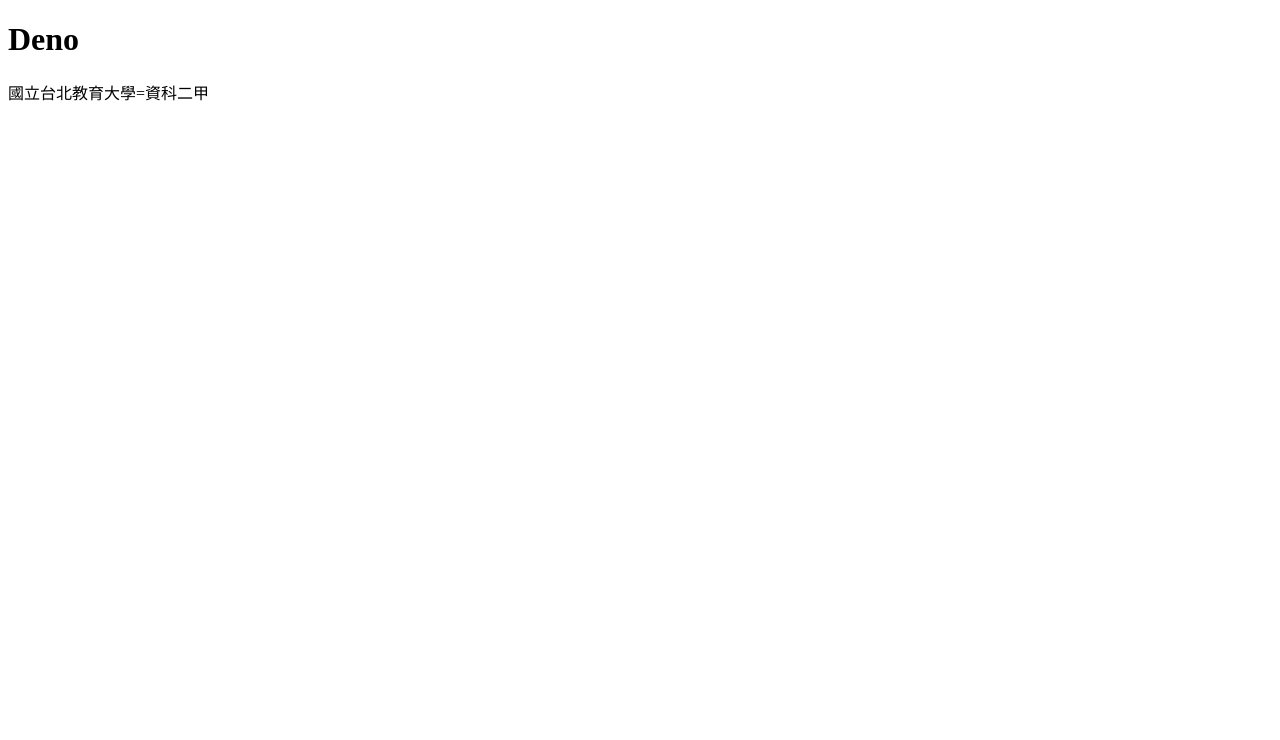
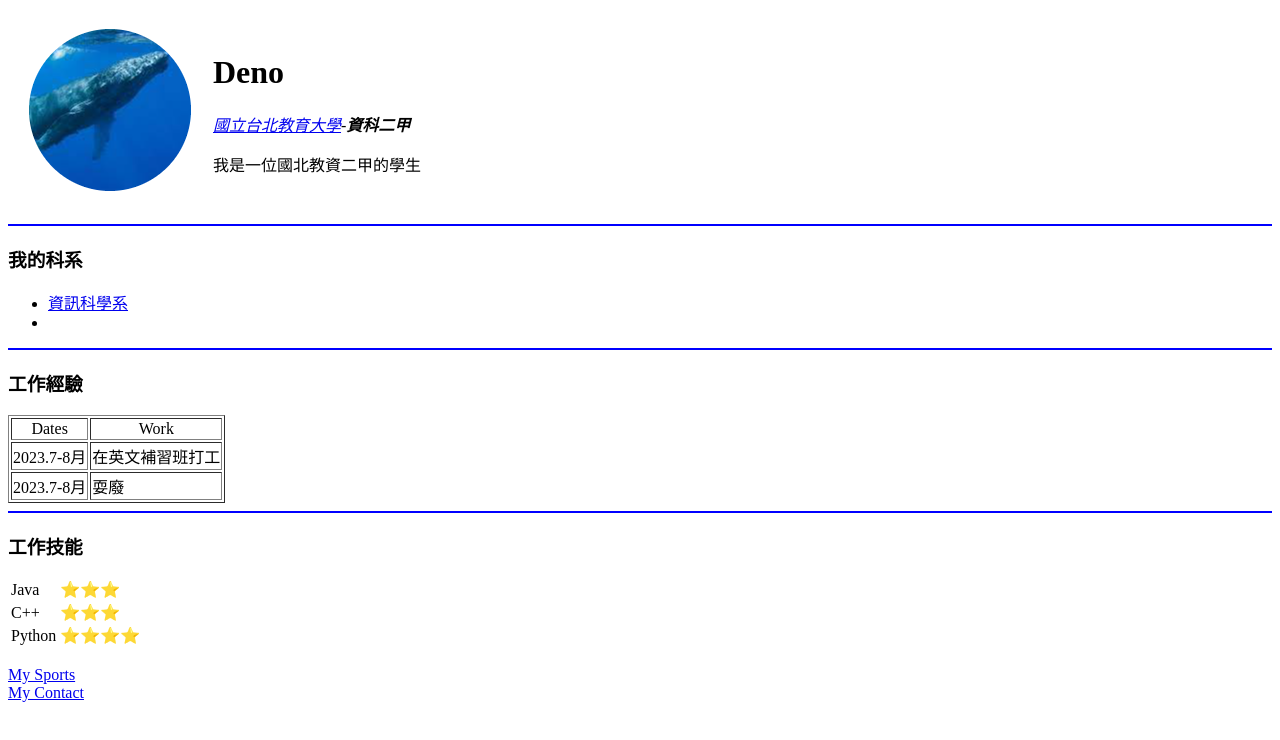
Before and after one commit to 111116017/CV_HTML, a plain HTML site: page index.html in a window 1280 px wide. Drawn offline with Linux system fonts and the light colour scheme.

Commit message:
Update index.html

```diff
--- a/index.html
+++ b/index.html
@@ -6,7 +6,59 @@
     <title>光佑's program</title>
 </head>
 <body>
-    <h1>Deno</h1>
-    <p>國立台北教育大學=資科二甲</p>
+    <table cellspacing="20">
+        <tr>
+            <td><img src="images/whale-modified.png" alt="This is a whale"></td>
+            <td><h1>Deno</h1>
+                <p><em><a href="https://www.ntue.edu.tw">國立台北教育大學</a>-<strong>資科二甲</strong></em></p>
+                <p>我是一位國北教資二甲的學生</p>
+            </td>
+        </tr>
+    </table>
+    <hr color="blue">
+
+    <h3>我的科系</h3>
+    <ul>
+        <li><a href="https://www.cs.ntue.edu.tw">資訊科學系</a></li>
+        <li></li>
+    </ul>
+    <hr color="blue">
+    <h3>工作經驗</h3>
+    <table border="1">
+        <thead>
+            <tr>
+                <td align="center">Dates</td>
+                <td align="center">Work</td>
+            </tr>
+        </thead>
+        <tr>
+            <td>2023.7-8月</td>
+            <td>在英文補習班打工</td>
+        </tr>
+        <tr>
+            <td>2023.7-8月</td>
+            <td>耍廢</td>
+        </tr>
+    </table>
+    <hr color="blue">
+    <h3>工作技能</h3>
+    <table>
+        <tr>
+            <td>Java</td>
+            <td>⭐⭐⭐</td>
+        </tr>
+        <tr>
+            <td>C++</td>
+            <td>⭐⭐⭐</td>
+        </tr>
+        <tr>
+            <td>Python</td>
+            <td>⭐⭐⭐⭐</td>
+        </tr>
+    </table>
+    <br>
+    <a href="sports.html">My Sports</a>
+    <br>
+    <a href="contact.html">My Contact</a>
 </body>
 </html>
```
